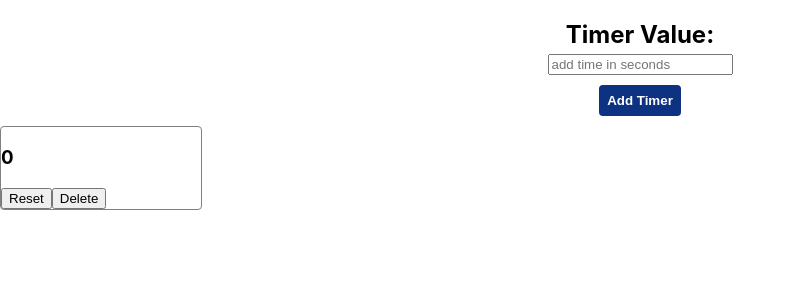
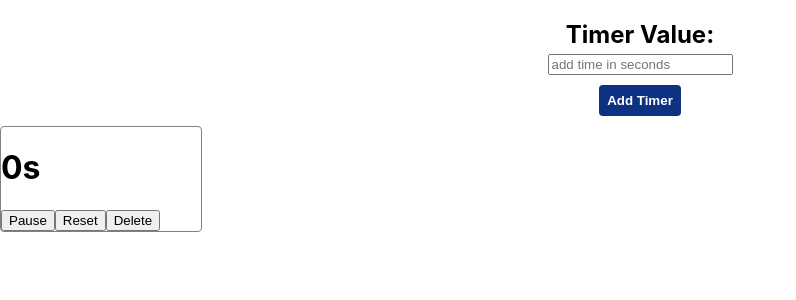
Before and after one commit to sukheja-varun/react-timers, a React (Create React App) app: page / in a window 1280 px wide. Both pictures are taken after typing "5" into the empty fields and a click on the button "Add Timer". Shown: the top 300 px of the page, without its empty margins (0-796 px from the left). Built offline with nearby package versions, Linux system fonts and the light colour scheme.

Commit message:
feat: added pause and resume buttons

```diff
--- a/src/components/Timer/index.tsx
+++ b/src/components/Timer/index.tsx
@@ -13,6 +13,7 @@ const Timer: React.FC<TimerProps> = (props) => {
   //   state
   const [endDateTime, setEndDateTime] = useState(getFutureDate());
   const [timerToDisplay, setTimerToDisplay] = useState(timerInSec);
+  const [pauseTimerInSec, setPauseTimerInSec] = useState<number | null>(null);
 
   // functions
   function getFutureDate(timeInSecToAdd: number = timerInSec + 1) {
@@ -21,6 +22,16 @@ const Timer: React.FC<TimerProps> = (props) => {
 
   const onReset = () => {
     setEndDateTime(getFutureDate());
+    setPauseTimerInSec(null);
+  };
+
+  const onPause = () => {
+    setPauseTimerInSec(timerToDisplay);
+  };
+
+  const onResume = () => {
+    pauseTimerInSec && setEndDateTime(getFutureDate(pauseTimerInSec));
+    setPauseTimerInSec(null);
   };
 
   // useEffect
@@ -35,8 +46,18 @@ const Timer: React.FC<TimerProps> = (props) => {
 
   return (
     <div className={styles.container}>
-      <h3>{timerToDisplay}</h3>
+      <h1>{timerToDisplay}s</h1>
       <div>
+        {!pauseTimerInSec && (
+          <button className={styles.pauseButton} onClick={onPause}>
+            Pause
+          </button>
+        )}
+        {pauseTimerInSec && (
+          <button className={styles.resumeButton} onClick={onResume}>
+            Resume
+          </button>
+        )}
         <button className={styles.resetButton} onClick={onReset}>
           Reset
         </button>
```
